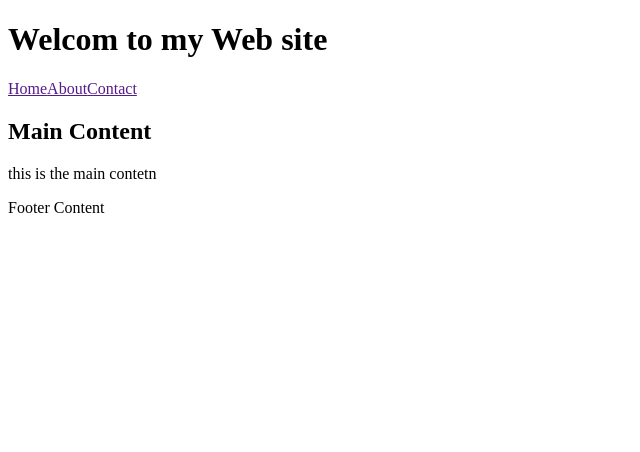
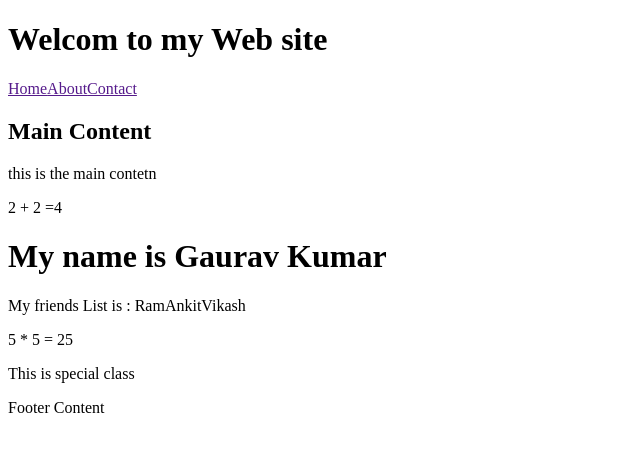
Before and after one commit to Gaurav-jain-21/React-Demo-, a React (Vite) app: page / in a window 1280 px wide. Shown: the top 452 px of the page, without its empty margins (0-640 px from the left). Built offline with nearby package versions, Linux system fonts and the light colour scheme.

Commit message:
this is expression in js

```diff
--- a/src/App.jsx
+++ b/src/App.jsx
@@ -1,4 +1,5 @@
 // import Greet from "./components/Greet";
+import Expressions from "./components/Expressions";
 import Footer from "./components/Footer";
 import Header from "./components/Header";
 import Main from "./components/Main";
@@ -7,6 +8,7 @@ const App = () => {
 
        <Header/>
        <Main/>
+       <Expressions/>
        <Footer/>
     </div>;
 
--- /dev/null
+++ b/src/components/Expressions.jsx
@@ -0,0 +1,18 @@
+import React from 'react'
+
+const Expressions = () => {
+    const myName="Gaurav Kumar"
+    const multiply= (a,b) => a*b;
+    const specialClass ="simple-class";
+  return (
+    <div>
+        <p>2 + 2 ={2+2}</p>
+        <h1>My name is {myName}</h1>
+        <p> My friends List is : {["Ram", "Ankit","Vikash"]}</p>
+        <p> 5 * 5 = {multiply(5,5)} </p>
+        <p className={specialClass}>This is special class</p>
+    </div>
+  )
+}
+
+export default Expressions
```
